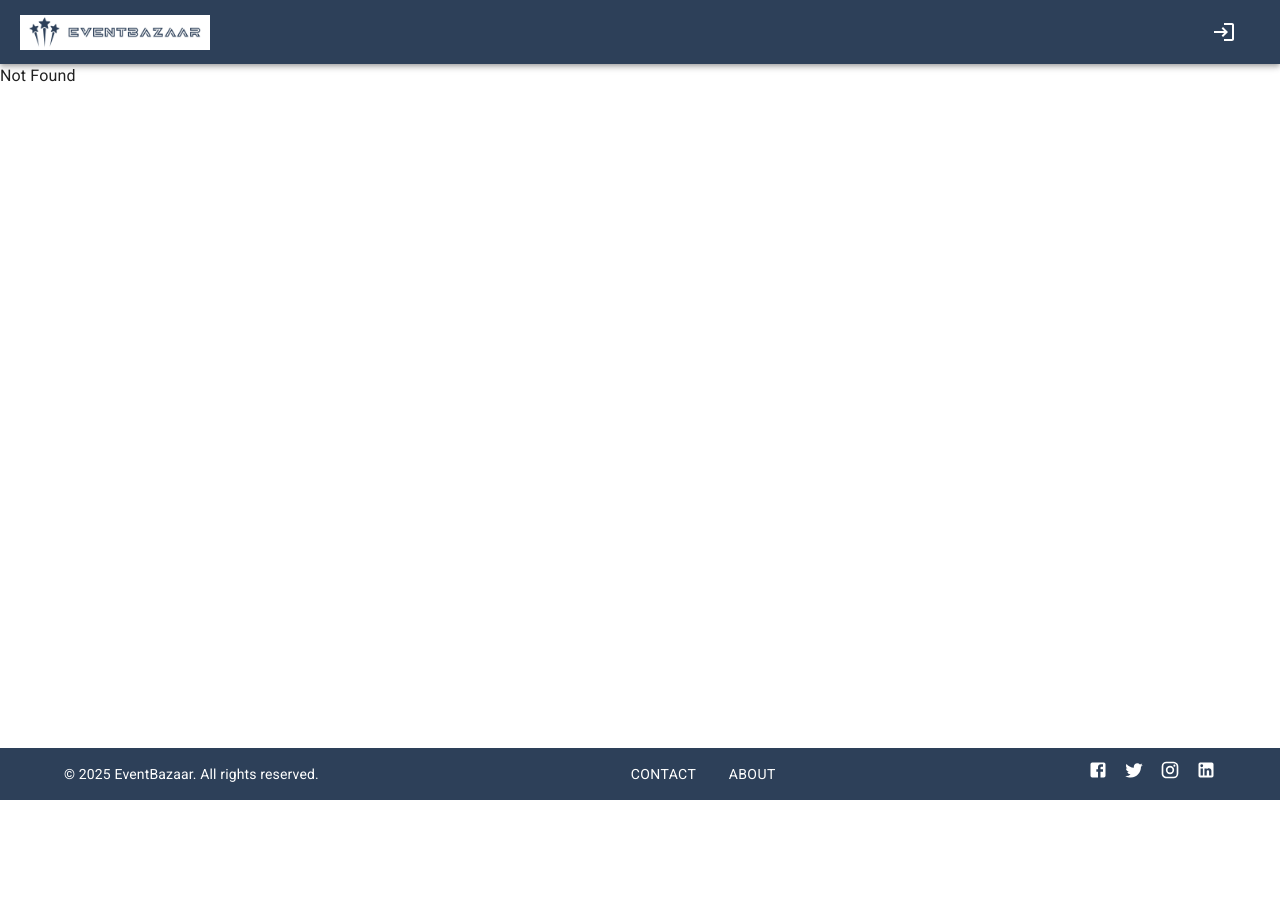
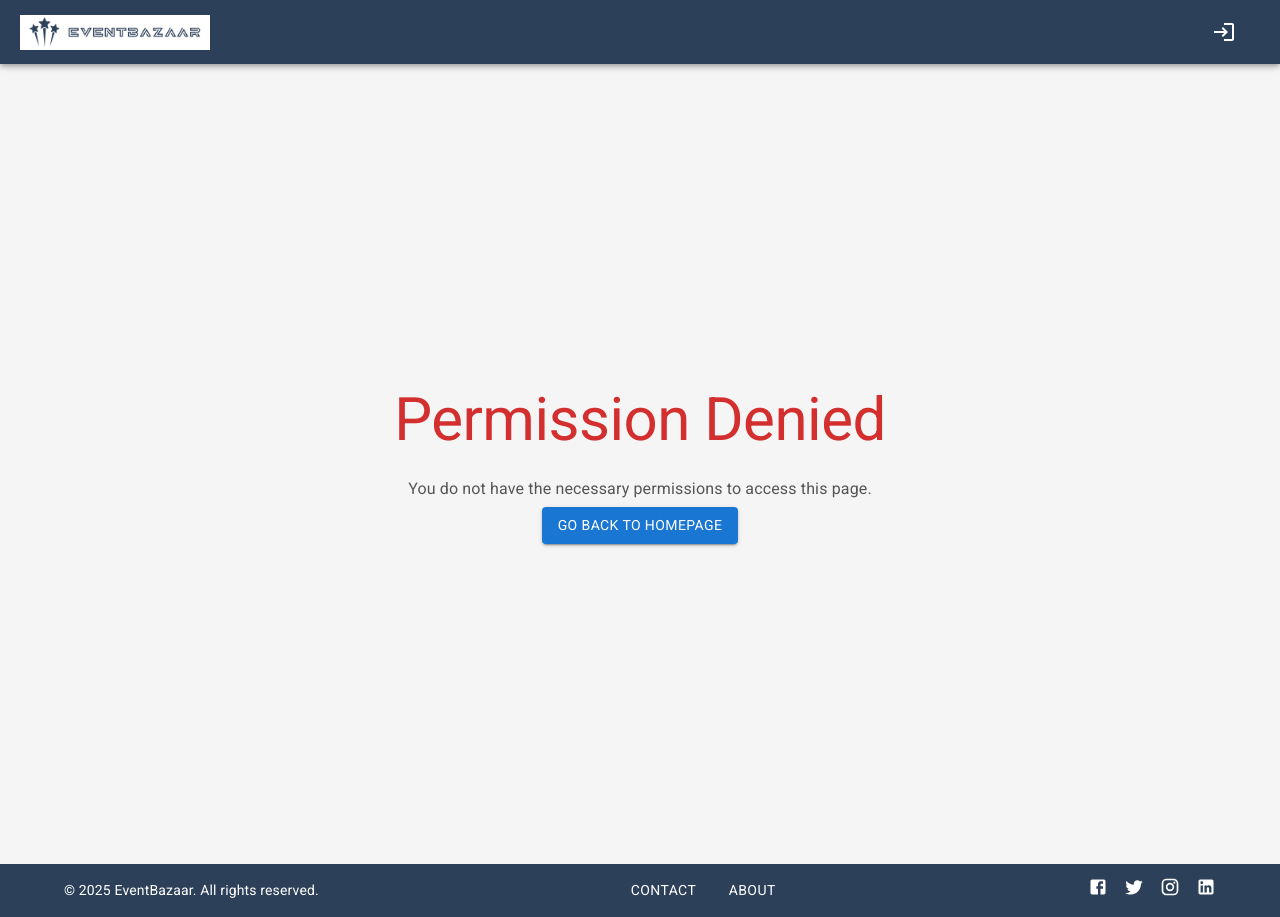
Before and after one commit to kaptan0428/EventBazaar, a React (Vite) app in the folder EventBazaar-Frontend/: page /unauthorized in a window 1280 px wide. Before the commit this address had no page. Before the commit the page ends 800 px from the top, so only its background shows below. Built offline with nearby package versions, Linux system fonts and the light colour scheme.

Commit message:
add private routes

```diff
--- a/EventBazaar-Frontend/src/App.tsx
+++ b/EventBazaar-Frontend/src/App.tsx
@@ -22,6 +22,9 @@ import MyTickets from './components/Tickets/MyTickets';
 import UserDetails from './pages/UserDetails';
 import About from './pages/About';
 import Contact from './components/Shared/Contact';
+import PrivateRoute from './hoc/PrivateRoute';
+import AuthenticatedRoute from './hoc/AuthenticatedRoute';
+import PermissionDenied from './components/Shared/PermissionDenied';
 
 const App: React.FC = () => {
     return (
@@ -43,23 +46,28 @@ const App: React.FC = () => {
 
                         <Routes>
                             <Route path="*" element={<div>Not Found</div>} />
+                            <Route path="/unauthorized" element={ < PermissionDenied /> }/>
+
                             <Route path="/" element={<Home />} />
                             <Route path="/about" element={<About />} />
                             <Route path="/contact" element={<Contact />} />
                             <Route path="/login" element={<Login />} />
                             <Route path="/logout" element={<Logout />} />
                             <Route path="/register" element={<Register />} />
-                            <Route path="/profile" element={<Profile />} />
-                            <Route path="/update-password" element={<PasswordUpdate />} />
-                            <Route path="/users" element={<AllUsers />} />
-                            <Route path="/create-event" element={<CreateEvent />} />
-                            <Route path="/events" element={<AllEvents />} />
-                            <Route path="/my-events" element={<MyEvents />} />
                             <Route path="/events/:eventId" element={<Event />} />
-                            <Route path="/events/:eventId/book" element={<BookTicket />} />
-                            <Route path="/tickets" element={<AllTickets />} />
-                            <Route path="/my-tickets" element={<MyTickets />} />
-                            <Route path="/users/:userId" element={<UserDetails />} />
+
+                            <Route path="/profile" element={<AuthenticatedRoute element={<Profile />} />}  />
+                            <Route path="/update-password" element={<AuthenticatedRoute element={<PasswordUpdate />} />} />
+                            <Route path="/my-events" element={<AuthenticatedRoute element={<MyEvents />} />}  />
+                            <Route path="/events/:eventId/book" element={<AuthenticatedRoute element={<BookTicket />} />}/>
+                            <Route path="/my-tickets" element={<AuthenticatedRoute element={<MyTickets />} />} />
+
+                            <Route path="/users" element={<PrivateRoute element={<AllUsers />} role="ADMIN" />} />
+                            <Route path="/events" element={<PrivateRoute element={<AllEvents />} role="ADMIN" />} />
+                            <Route path="/tickets" element={<PrivateRoute element={<AllTickets />} role="ADMIN" />}/>
+                            <Route path="/users/:userId" element={<PrivateRoute element={<UserDetails />} role="ADMIN" />}/>
+
+                            <Route path="/create-event" element={<PrivateRoute element={<CreateEvent />} role="ORGANIZER" />} />
                         </Routes>
 
                     }
--- /dev/null
+++ b/EventBazaar-Frontend/src/components/Shared/PermissionDenied.css
@@ -0,0 +1,30 @@
+
+.permission-denied-container {
+    display: flex;
+    flex-direction: column;
+    justify-content: center;
+    align-items: center;
+    height: 100vh;
+    background-color: #f5f5f5;
+}
+
+.error-text {
+    color: #d32f2f;
+    font-weight: bold;
+}
+
+.description-text {
+    color: #555;
+    margin-bottom: 16px;
+}
+
+.go-back-button {
+    background-color: #2D4059;
+    color: #fff;
+    text-transform: none;
+    padding: 8px 16px;
+}
+
+.go-back-button:hover {
+    filter: brightness(0.5);
+}
--- /dev/null
+++ b/EventBazaar-Frontend/src/components/Shared/PermissionDenied.tsx
@@ -0,0 +1,28 @@
+import React from 'react';
+import { Box, Typography, Button } from '@mui/material';
+import { useNavigate } from 'react-router-dom';
+import './PermissionDenied.css';
+
+const PermissionDenied: React.FC = () => {
+    const navigate = useNavigate();
+
+    const handleGoBack = () => {
+        navigate('/');
+    };
+
+    return (
+        <Box className="permission-denied-container">
+            <Typography variant="h2" gutterBottom className="error-text">
+                Permission Denied
+            </Typography>
+            <Typography variant="body1" gutterBottom className="description-text">
+                You do not have the necessary permissions to access this page.
+            </Typography>
+            <Button variant="contained" onClick={handleGoBack} className="go-back-button">
+                Go Back to Homepage
+            </Button>
+        </Box>
+    );
+};
+
+export default PermissionDenied;
--- /dev/null
+++ b/EventBazaar-Frontend/src/hoc/AuthenticatedRoute.tsx
@@ -0,0 +1,29 @@
+import React from 'react';
+import { Navigate } from 'react-router-dom';
+import {jwtDecode} from 'jwt-decode';
+
+interface AuthenticatedRouteProps {
+    element: React.ReactElement;
+}
+
+interface DecodedToken {
+    exp: number;
+}
+
+const AuthenticatedRoute: React.FC<AuthenticatedRouteProps> = ({ element }) => {
+    const token = localStorage.getItem('jwtToken');
+
+    if (!token) {
+        return <Navigate to="/login" />;
+    }
+
+    const decodedToken: DecodedToken = jwtDecode(token);
+
+    if (decodedToken.exp * 1000 < Date.now()) {
+        return <Navigate to="/login" />;
+    }
+
+    return element;
+};
+
+export default AuthenticatedRoute;
--- /dev/null
+++ b/EventBazaar-Frontend/src/hoc/PrivateRoute.tsx
@@ -0,0 +1,33 @@
+import React from 'react';
+import { Navigate } from 'react-router-dom';
+import {jwtDecode} from 'jwt-decode';
+
+interface PrivateRouteProps {
+    element: React.ReactElement;
+    role: string;
+}
+
+interface DecodedToken {
+    exp: number;
+    roles: string[];
+}
+
+const PrivateRoute: React.FC<PrivateRouteProps> = ({ element, role }) => {
+    const token = localStorage.getItem('jwtToken');
+
+    if (!token) {
+        return <Navigate to="/login" />;
+    }
+
+    const decodedToken: DecodedToken = jwtDecode(token);
+
+    if (decodedToken.exp * 1000 < Date.now()) {
+        return <Navigate to="/login" />;
+    }
+
+    const hasRequiredRole = decodedToken.roles.includes(role);
+
+    return hasRequiredRole ? element : <Navigate to="/unauthorized" />;
+};
+
+export default PrivateRoute;
```
Also changed, not shown: 1 other file (tests, documents, lock files or other folders).
